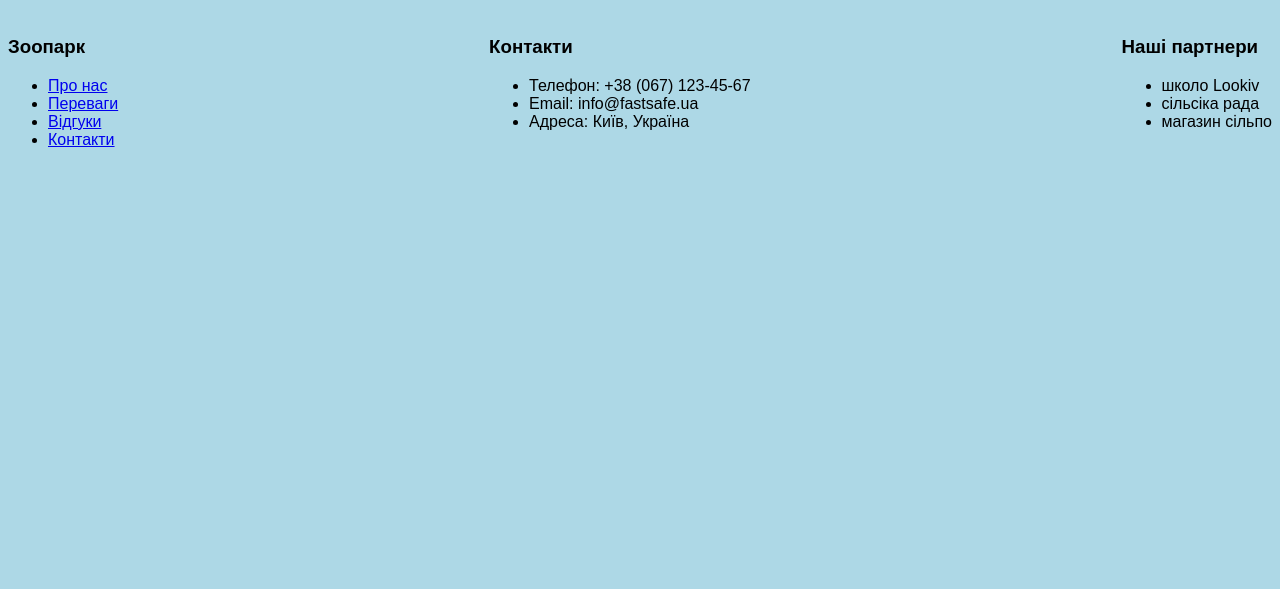
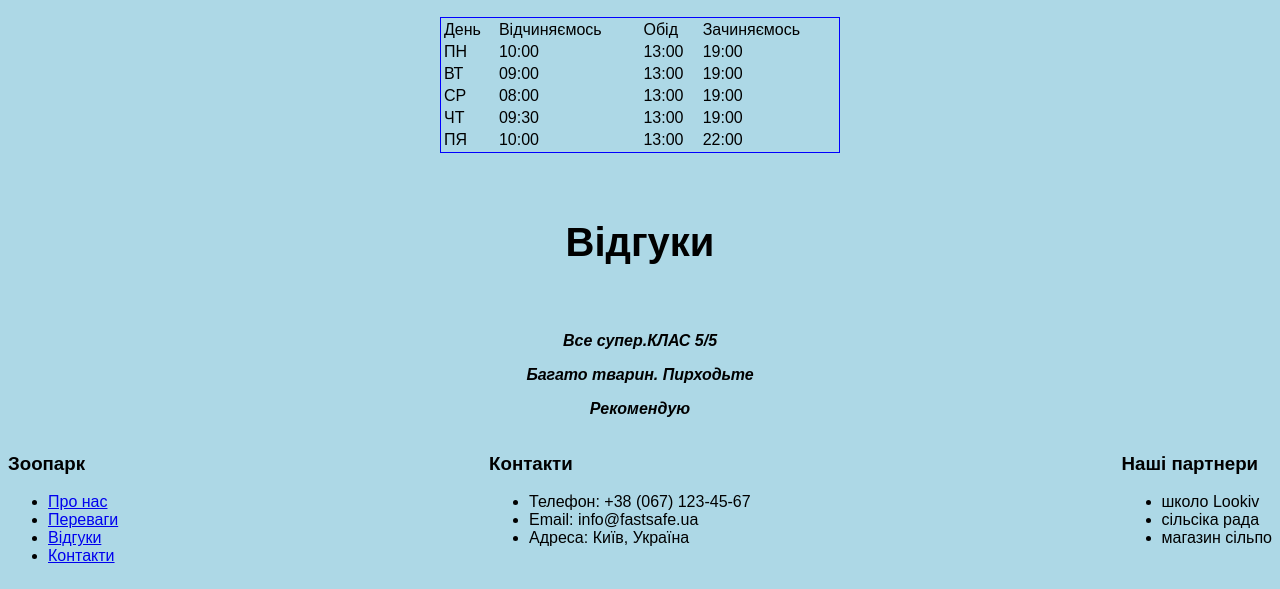
Before and after one commit to Vl7660/test1, a plain HTML site: page index.html in a window 1280 px wide. Shown: the part 845-1434 px from the top of the page. Before the commit the page ends 1018 px from the top, so only its background shows below. Drawn offline with Linux system fonts and the light colour scheme.

Commit message:
Update index.html

```diff
--- a/index.html
+++ b/index.html
@@ -16,7 +16,48 @@
        <h2 id="youth_group" style="font-size:40px">гурток юннатів</h2>
        <img src="https://zoo.kyiv.ua/wp-content/uploads/2025/05/11-fotor-2025050911587-1140x445.jpg" height="180px"/>
        <p style="font-size:20px;color:green;">На базі Київського зоопарку активно діє гурток юннатів, в якому діти отримують знання з біології, систематики, зоогеографії наземних і водних тварин, знайомляться з колекцією тварин Київзоо, яка налічує  близько 300 видів, доглядають за ними, вивчають їх поведінку та цикли розвитку, основи природоохоронної діяльності України та світу.</p>
-
+       <table style="width: 400px; border: 1px solid blue;margin: 10px auto;">
+      <tr style=" border: 1px solid blue;">
+        <td>День</td>
+        <td>Відчиняємось</td>
+        <td>Обід</td>
+        <td>Зачиняємось</td>
+      </tr>
+        <tr style="border: 1px solid blue;">
+        <td>ПН</td>
+        <td>10:00</td>
+        <td>13:00</td>
+        <td>19:00</td>
+      </tr>
+      <tr style="border: 1px solid blue;">
+        <td>ВТ</td>
+        <td>09:00</td>
+        <td>13:00</td>
+        <td>19:00</td>
+      </tr>
+      <tr style="border: 1px solid blue;">
+        <td>СР</td>
+        <td>08:00</td>
+        <td>13:00</td>
+        <td>19:00</td>
+      </tr>
+      <tr style="border: 1px solid blue;">
+        <td>ЧТ</td>
+        <td>09:30</td>
+        <td>13:00</td>
+        <td>19:00</td>
+      </tr>
+      <tr style="border: 1px solid blue;">
+        <td>ПЯ</td>
+        <td>10:00</td>
+        <td>13:00</td>
+        <td>22:00</td>
+      </tr>
+    </table>
+    <h5 style="text-align:center;font-size:40px">Відгуки</h5>
+    <p style="text-align:center;"><i><b>Все супер.КЛАС 5/5</i></b></p>
+    <p style="text-align:center;"><i><b>Багато тварин. Пирходьте</i></b></p>
+    <p style="text-align:center;"><i><b>Рекомендую</i></b></P>
     </main>
     <footer style="display: flex; justify-content: space-between;">
      <div><nav>
```
